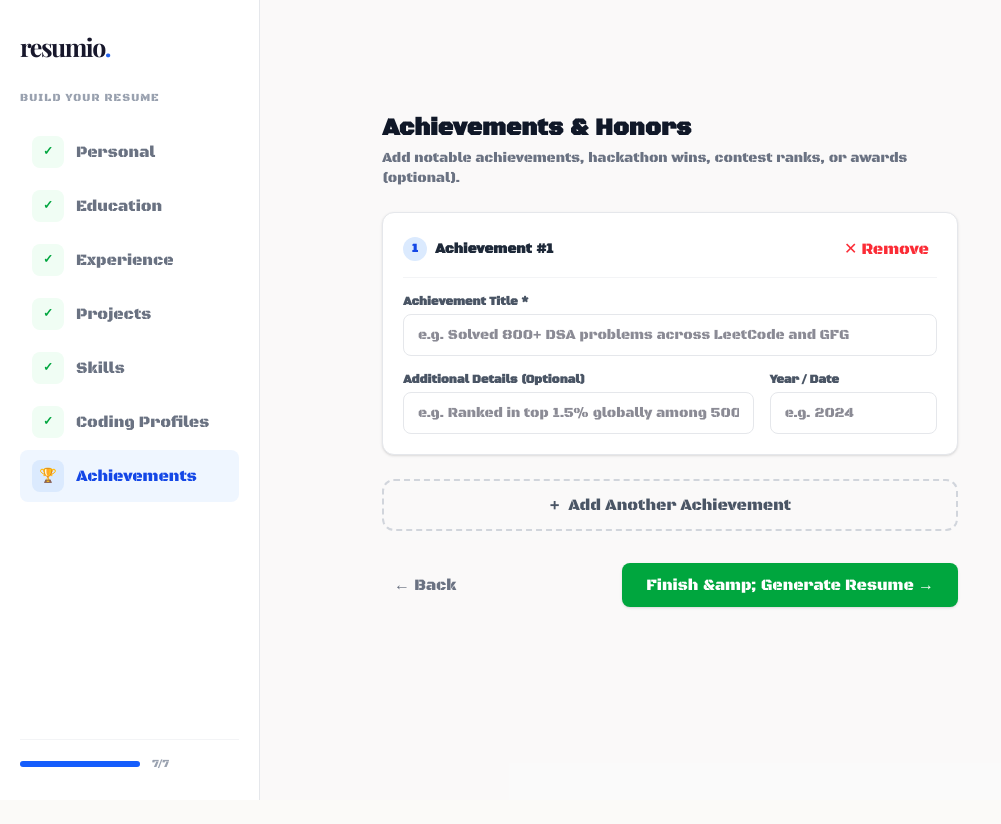
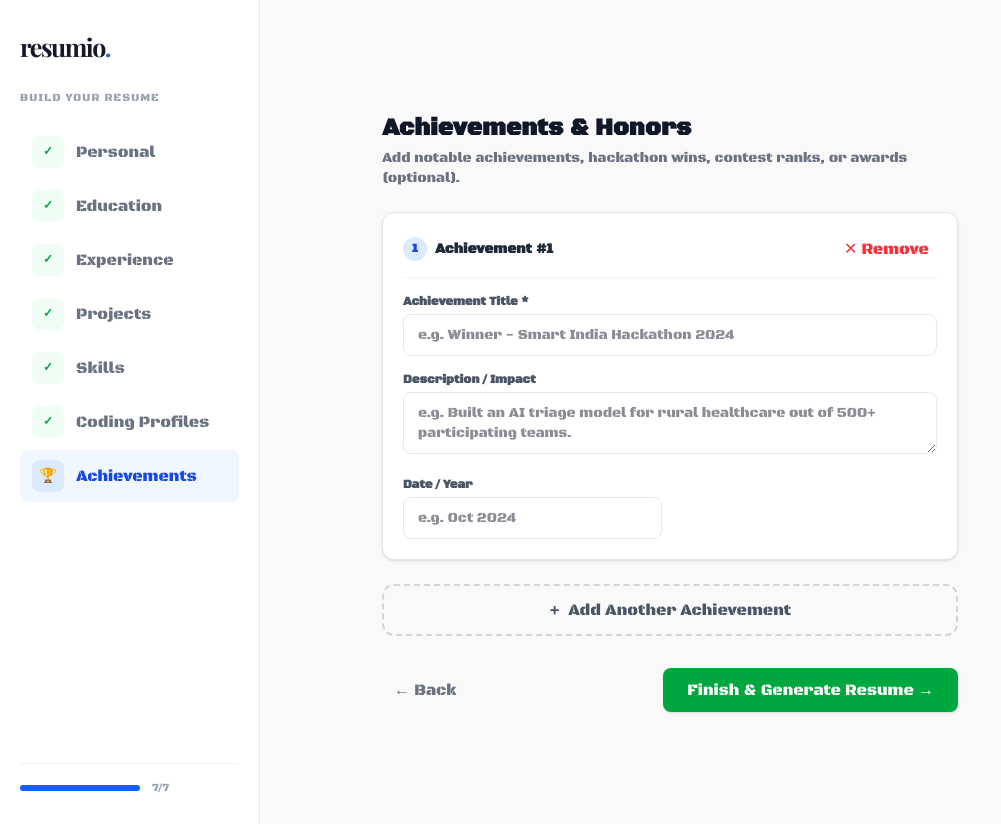
Before and after one commit to amritrajputt/AI-Resume-Builder, a Next.js app in the folder frontend/: page /details/achievements in a window 1280 px wide. Both pictures are taken after a click on the button "+ Add Achievement". Shown: the whole page, without its empty margins (0-1001 px from the left). Before the commit the page ends 800 px from the top, so only its background shows below. Built offline with nearby package versions, Linux system fonts and the light colour scheme; no server answers; a web font is replaced by a local one.

Commit message:
forms and port no conflict resolved

```diff
--- a/frontend/app/auth-sync.tsx
+++ b/frontend/app/auth-sync.tsx
@@ -3,7 +3,7 @@
 import { useAuth, useUser } from "@clerk/nextjs";
 import { useEffect, useRef } from "react";
 
-const backendUrl = process.env.NEXT_PUBLIC_BACKEND_URL ?? "http://localhost:3000";
+const backendUrl = process.env.NEXT_PUBLIC_BACKEND_URL ?? "http://localhost:5000";
 
 export function AuthSync() {
   const { getToken, isLoaded, isSignedIn } = useAuth();
--- a/frontend/app/dashboard/page.tsx
+++ b/frontend/app/dashboard/page.tsx
@@ -4,7 +4,7 @@ import { useAuth, UserButton } from "@clerk/nextjs";
 import Link from "next/link";
 import { useEffect, useState, useTransition } from "react";
 
-const backendUrl = process.env.NEXT_PUBLIC_BACKEND_URL ?? "http://localhost:3000";
+const backendUrl = process.env.NEXT_PUBLIC_BACKEND_URL ?? "http://localhost:5000";
 
 type GenerationJob = {
   id: string;
--- a/frontend/app/details/achievements/page.tsx
+++ b/frontend/app/details/achievements/page.tsx
@@ -5,7 +5,7 @@ import { useRouter } from "next/navigation";
 import { useState } from "react";
 import { useAuth } from "@clerk/nextjs";
 
-const backendUrl = process.env.NEXT_PUBLIC_BACKEND_URL ?? "http://localhost:3000";
+const backendUrl = process.env.NEXT_PUBLIC_BACKEND_URL ?? "http://localhost:5000";
 
 export default function AchievementsPage() {
   const { draft, updateDraft, saveResume } = useResumeDraft();
@@ -103,7 +103,7 @@ export default function AchievementsPage() {
 
   return (
     <div className="w-full max-w-xl my-20 mr-50">
-      <h2 className="text-2xl font-bold text-gray-900 mb-1">Achievements &amp; Honors</h2>
+      <h2 className="text-2xl font-bold text-gray-900 mb-1">Achievements & Honors</h2>
       <p className="text-sm text-gray-500 mb-6">
         Add notable achievements, hackathon wins, contest ranks, or awards (optional).
       </p>
@@ -164,7 +164,7 @@ export default function AchievementsPage() {
               <input
                 type="text"
                 required
-                placeholder="e.g. Solved 800+ DSA problems across LeetCode and GFG"
+                placeholder="e.g. Winner - Smart India Hackathon 2024"
                 value={item.title}
                 onChange={(e) =>
                   handleFieldChange(index, "title", e.target.value)
@@ -173,29 +173,29 @@ export default function AchievementsPage() {
               />
             </div>
 
-            <div className="grid grid-cols-1 sm:grid-cols-3 gap-4">
-              <div className="sm:col-span-2">
+            <div>
               <label className="block text-xs font-semibold text-gray-600 mb-1">
-                  Additional Details (Optional)
+                Description / Impact
               </label>
-                <input
-                  type="text"
-                  placeholder="e.g. Ranked in top 1.5% globally among 500k+ active coders"
+              <textarea
+                rows={2}
+                placeholder="e.g. Built an AI triage model for rural healthcare out of 500+ participating teams."
                 value={item.description || ""}
                 onChange={(e) =>
                   handleFieldChange(index, "description", e.target.value)
                 }
-                  className="w-full rounded-lg border border-gray-200 bg-white px-3.5 py-2.5 text-sm outline-none focus:border-blue-500"
+                className="w-full rounded-lg border border-gray-200 bg-white px-3.5 py-2.5 text-sm outline-none focus:border-blue-500 resize-y"
               />
             </div>
 
+            <div className="grid grid-cols-1 sm:grid-cols-2 gap-4">
               <div>
                 <label className="block text-xs font-semibold text-gray-600 mb-1">
-                  Year / Date
+                  Date / Year
                 </label>
                 <input
                   type="text"
-                  placeholder="e.g. 2024"
+                  placeholder="e.g. Oct 2024"
                   value={item.date || ""}
                   onChange={(e) =>
                     handleFieldChange(index, "date", e.target.value)
@@ -231,7 +231,7 @@ export default function AchievementsPage() {
             disabled={isSaving}
             className="bg-green-600 hover:bg-green-700 disabled:opacity-50 text-white font-medium text-sm px-6 py-2.5 rounded-lg transition shadow-sm"
           >
-            {isSaving ? "Saving details..." : "Finish &amp; Generate Resume →"}
+            {isSaving ? "Saving details..." : "Finish & Generate Resume →"}
           </button>
         </div>
       </form>
--- a/frontend/app/details/coding-profiles/page.tsx
+++ b/frontend/app/details/coding-profiles/page.tsx
@@ -212,7 +212,7 @@ export default function CodingProfilesPage() {
               type="submit"
               className="bg-blue-600 hover:bg-blue-700 text-white font-medium text-sm px-5 py-2.5 rounded-lg transition"
             >
-              Save &amp; Continue →
+              Save & Continue →
             </button>
           </div>
         </div>
--- a/frontend/app/details/education/page.tsx
+++ b/frontend/app/details/education/page.tsx
@@ -206,7 +206,7 @@ export default function Education() {
               type="submit"
               className="bg-blue-600 hover:bg-blue-700 text-white font-medium text-sm px-5 py-2.5 rounded-lg transition"
             >
-              Save &amp; Continue →
+              Save & Continue →
             </button>
           </div>
         </div>
--- a/frontend/app/details/experience/page.tsx
+++ b/frontend/app/details/experience/page.tsx
@@ -260,7 +260,7 @@ export default function ExperiencePage() {
               type="submit"
               className="bg-blue-600 hover:bg-blue-700 text-white font-medium text-sm px-5 py-2.5 rounded-lg transition"
             >
-              Save &amp; Continue →
+              Save & Continue →
             </button>
           </div>
         </div>
--- a/frontend/app/details/personal-details/page.tsx
+++ b/frontend/app/details/personal-details/page.tsx
@@ -94,7 +94,7 @@ export default function PersonalDetails() {
             type="submit"
             className="bg-blue-600 hover:bg-blue-700 text-white font-medium text-sm px-5 py-2.5 rounded-lg transition"
           >
-            Save &amp; Continue →
+            Save & Continue →
           </button>
           <button
             type="button"
--- a/frontend/app/details/projects/page.tsx
+++ b/frontend/app/details/projects/page.tsx
@@ -271,7 +271,7 @@ export default function ProjectsPage() {
               type="submit"
               className="bg-blue-600 hover:bg-blue-700 text-white font-medium text-sm px-5 py-2.5 rounded-lg transition"
             >
-              Save &amp; Continue →
+              Save & Continue →
             </button>
           </div>
         </div>
--- a/frontend/app/details/resume-draft.tsx
+++ b/frontend/app/details/resume-draft.tsx
@@ -82,7 +82,7 @@ const emptyDraft: ResumeDraft = {
 };
 
 const storageKey = "resumio-resume-draft";
-const backendUrl = process.env.NEXT_PUBLIC_BACKEND_URL ?? "http://localhost:3000";
+const backendUrl = process.env.NEXT_PUBLIC_BACKEND_URL ?? "http://localhost:5000";
 
 const ResumeDraftContext = createContext<{
   draft: ResumeDraft;
--- a/frontend/app/details/skills/page.tsx
+++ b/frontend/app/details/skills/page.tsx
@@ -177,7 +177,7 @@ export default function SkillsPage() {
               type="submit"
               className="bg-blue-600 hover:bg-blue-700 text-white font-medium text-sm px-5 py-2.5 rounded-lg transition"
             >
-              Save &amp; Continue →
+              Save & Continue →
             </button>
           </div>
         </div>
```
Also changed, not shown: 2 other files (tests, documents, lock files or other folders). Lines whose indentation alone changed are shown as unchanged.
